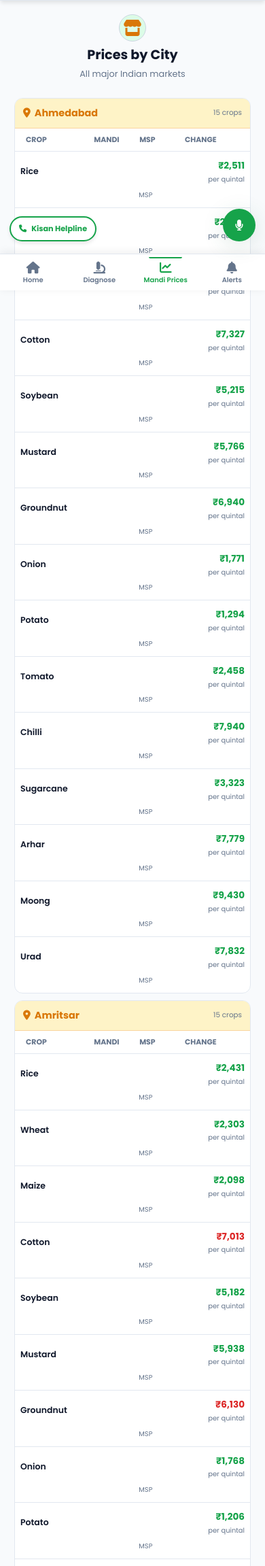
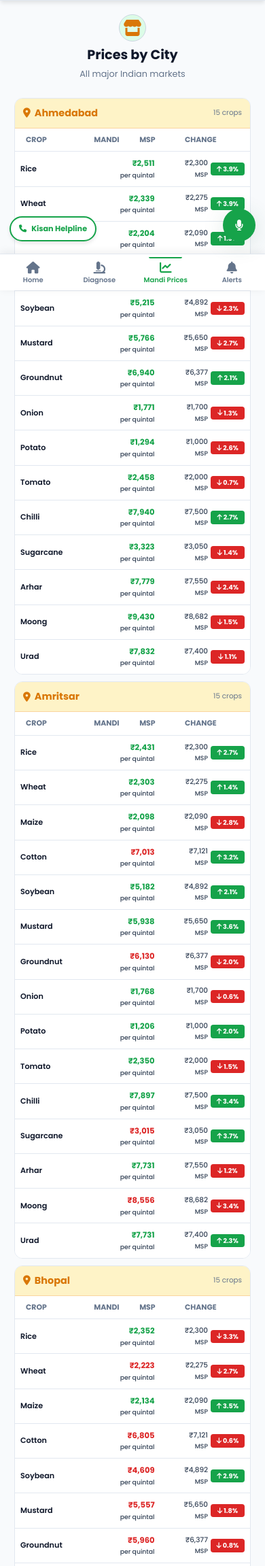
Before and after one commit to puspendugorai-coder/SmartAgro, a Flask app: page /market in a window 390 px wide. Shown: the part 417-2720 px from the top of the page at 68% size. Run offline with Flask 3, Linux system fonts and the light colour scheme.

Commit message:
Update market.css

```diff
--- a/static/css/market.css
+++ b/static/css/market.css
@@ -409,12 +409,14 @@ body.dark .city-card-header {
   padding: 0;
   width: 100%;
   max-width: 100%;
-  overflow-x: visible;
+  overflow-x: auto;
+  -webkit-overflow-scrolling: touch;
+  background: var(--card);
 }
 
 .crop-row-header {
   display: grid;
-  grid-template-columns: 2fr 1fr 1fr 70px;
+  grid-template-columns: 1.8fr 1fr 1fr 70px;
   padding: 10px 12px;
   font-size: 0.65rem;
   color: var(--text-3);
@@ -425,17 +427,19 @@ body.dark .city-card-header {
   gap: 8px;
   background: var(--bg-2);
   width: 100%;
+  min-width: fit-content;
 }
 
 .crop-row {
   display: grid;
-  grid-template-columns: 2fr 1fr 1fr 70px;
+  grid-template-columns: 1.8fr 1fr 1fr 70px;
   align-items: center;
   padding: 12px;
   border-bottom: 1px solid var(--border);
   transition: var(--trans);
   gap: 8px;
   width: 100%;
+  min-width: fit-content;
 }
 
 .crop-row:last-child {
@@ -468,38 +472,39 @@ body.dark .city-card-header {
 
 .cr-unit {
   font-size: 0.65rem;
-  color: var(--text-3);
+  color: var(--text-2);
   display: block;
   margin-top: 1px;
   text-align: right;
+  font-weight: 500;
 }
 
 .cr-msp {
   font-size: 0.78rem;
-  color: var(--text-3);
+  color: var(--text-2);
   text-align: right;
+  font-weight: 500;
 }
 
 .cr-change {
   display: flex;
   align-items: center;
-  justify-content: flex-end;
+  justify-content: center;
   gap: 2px;
-  font-size: 0.72rem;
+  font-size: 0.7rem;
   font-weight: 700;
   padding: 4px 6px;
   border-radius: 4px;
   white-space: nowrap;
+  color: #ffffff;
 }
 
 .cr-change.up {
-  color: var(--green);
-  background: var(--green-light);
+  background: var(--green);
 }
 
 .cr-change.down {
-  color: var(--red);
-  background: var(--red-light);
+  background: var(--red);
 }
 
 /* ============================================
@@ -723,28 +743,25 @@ body.dark .price-table th {
     padding: 0 8px;
   }
 
-  /* Hide MSP on Tablet */
   .crop-row-header,
   .crop-row {
-    grid-template-columns: 1.8fr 1fr 60px;
+    grid-template-columns: 1.5fr 0.9fr 0.9fr 60px;
+    padding: 10px;
+    gap: 6px;
+    font-size: 0.75rem;
   }
 
-  .crop-row .cr-msp,
-  .crop-row-header .col-msp {
-    display: none !important;
+  .cr-name {
+    font-size: 0.76rem;
+  }
+
+  .cr-price {
+    font-size: 0.8rem;
   }
 
   .cr-change {
-    font-size: 0.68rem;
+    font-size: 0.65rem;
     padding: 3px 5px;
-  }
-
-  .cr-name {
-    font-size: 0.8rem;
-  }
-
-  .cr-price {
-    font-size: 0.85rem;
   }
 
   .price-table {
@@ -785,6 +802,36 @@ body.dark .price-table th {
   .search-btn {
     padding: 7px 10px;
     font-size: 0.7rem;
+  }
+
+  .crop-row-header,
+  .crop-row {
+    grid-template-columns: 1.3fr 0.8fr 0.8fr 55px;
+    padding: 8px;
+    gap: 4px;
+    font-size: 0.7rem;
+  }
+
+  .cr-name {
+    font-size: 0.72rem;
+    line-height: 1.25;
+  }
+
+  .cr-price {
+    font-size: 0.75rem;
+  }
+
+  .cr-unit {
+    font-size: 0.6rem;
+  }
+
+  .cr-msp {
+    font-size: 0.7rem;
+  }
+
+  .cr-change {
+    font-size: 0.62rem;
+    padding: 2px 4px;
   }
 
   .ticker-label {
@@ -891,52 +937,54 @@ body.dark .price-table th {
     font-size: 0.65rem;
   }
 
-  /* ================================================
-     CRITICAL FIX: Mobile Layout - Name & Price Only
-     ================================================ */
-
+  /* Mobile: All 4 columns with horizontal scroll */
   .crop-rows {
     width: 100%;
     max-width: 100vw;
-    overflow-x: hidden;
+    overflow-x: auto;
+    -webkit-overflow-scrolling: touch;
     padding: 0;
     margin: 0;
   }
 
   .crop-row-header,
   .crop-row {
-    grid-template-columns: 1.5fr 1fr !important;
-    padding: 10px 8px;
-    gap: 6px;
+    grid-template-columns: 1.2fr 0.75fr 0.75fr 50px !important;
+    padding: 8px;
+    gap: 4px;
     width: 100%;
-    max-width: 100%;
+    min-width: fit-content;
     margin: 0;
-  }
-
-  /* Hide MSP & Change columns on mobile */
-  .crop-row .cr-msp,
-  .crop-row-header .col-msp,
-  .crop-row .cr-change,
-  .crop-row-header .col-change {
-    display: none !important;
+    font-size: 0.65rem;
   }
 
   .cr-name {
-    font-size: 0.78rem;
-    line-height: 1.3;
-    padding-right: 2px;
+    font-size: 0.7rem;
+    line-height: 1.2;
+    padding-right: 0;
     min-width: 0;
     word-break: break-word;
   }
 
   .cr-price {
-    font-size: 0.85rem;
+    font-size: 0.72rem;
     text-align: right;
   }
 
   .cr-unit {
-    font-size: 0.62rem;
+    font-size: 0.58rem;
     text-align: right;
+  }
+
+  .cr-msp {
+    font-size: 0.65rem;
+    text-align: right;
+  }
+
+  .cr-change {
+    font-size: 0.6rem;
+    padding: 2px 4px;
+    justify-content: center;
   }
 
   .chart-canvas-wrap {
```
Also changed, not shown: other parts of static/css/market.css (+35 -9 lines).
